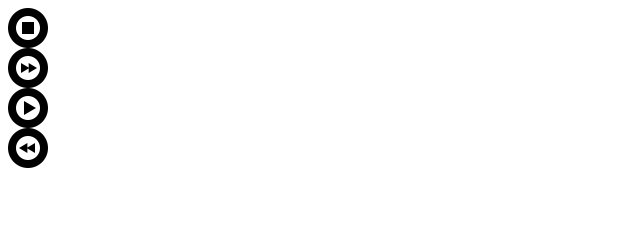
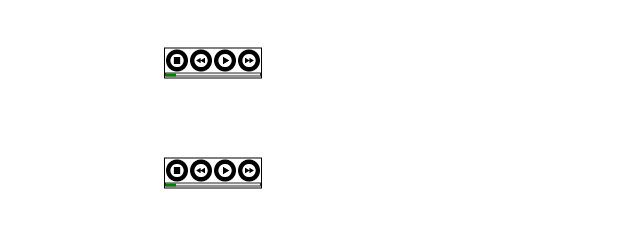
Before and after one commit to Measim/pLaya, a plain HTML site: page index.html in a window 1280 px wide. Shown: the whole page, without its empty margins (0-640 px from the left). Drawn offline with Linux system fonts and the light colour scheme.

Commit message:
proggress bar

```diff
--- a/app.css
+++ b/app.css
@@ -1,19 +1,84 @@
 .btn-stop {
     background-image: url("./PNG/stop.png");
+    padding: 1px;
+    background-size: cover;
+    background-repeat: no-repeat;
+    background-position: center center;
 }
 .btn-next {
     background-image: url("./PNG/next-media.png");
+    padding: 1px;
+    background-size: cover;
+    background-repeat: no-repeat;
+    background-position: center center;
 }
 .btn-prev {
     background-image: url("./PNG/previous-media.png");
+    padding: 1px;
+    background-size: cover;
+    background-repeat: no-repeat;
+    background-position: center center;
 }
 .btn-play {
     background-image: url("./PNG/play.png");
+    padding: 1px;
+    background-size: cover;
+    background-repeat: no-repeat;
+    background-position: center center;
 }
 .btn-audio-controls {
-    width: 40px;
-    height: 40px;
+    width: 20px;
+    height: 20px;
+    margin: 1px;
+    float: left;
 }
 .btnPressed {
     opacity: 0.7;
 }
+.playa-container {
+    width: 400px;
+    height: 100px;
+    padding: 5px;
+    position: relative;
+}
+.playa-container1 {
+    width: 400px;
+    height: 100px;
+    padding: 5px;
+    position: relative;
+}
+.playa-controlls-cont {
+    width: 98px;
+    height: 31px;
+    position:absolute;
+    top: 50%;
+    left: 50%;
+    box-sizing: border-box;
+    -webkit-transform: translate(-50%, -50%);
+    -ms-transform: translate(-50%, -50%);
+    transform: translate(-50%, -50%);
+    border: 1px solid black;
+}
+.clickable {
+    border: 1px solid #333;
+    background: #eee;
+    width: 96px;
+    height: 4px;
+    bottom: 1px;
+    box-sizing: border-box;
+/*    margin: 15px;*/
+    position: absolute;
+}
+.display {
+    height: 3px;
+    position: absolute;
+    width: 100%;
+}
+.progress {
+    position:absolute;
+    left:0;
+    top:0;
+    background:green;
+    height:3px;
+    width:10px;
+}
--- a/app.js
+++ b/app.js
@@ -157,7 +157,7 @@
             return elem.getAttribute('class');
         };
 
-        self.getContainer = function(className) {
+        self.getContainer = function(container, className) {
             var pContainerClassName = className,
                 elem;
 
@@ -172,7 +172,12 @@
                 throw new TypeError(pContainerClassName + errorMsg.typeErrorString);
             }
 
-            elem = document.getElementsByClassName(pContainerClassName)[0];//only first matching
+            if ( container ) {
+                elem = container.querySelectorAll('.' + pContainerClassName)[0];//only first matching
+            }
+            else {
+                elem = document.getElementsByClassName(pContainerClassName)[0];//only first matching
+            }
 
             if ( !elem ) {
                 throw '"' + pContainerClassName + '"' + errorMsg.classNotFoundet;
@@ -180,20 +185,20 @@
             return elem;
         };
 
-        self.setEventListeners = function(elem) {
-            var elems,
-                controllsClassName = 'btn-audio-controls'; // fix hardcode
+        // self.setEventListeners = function(elem) {
+        //     var elems,
+        //         controllsClassName = 'btn-audio-controls'; // fix hardcode
 
-            elems = self.pCont.querySelectorAll('.' + controllsClassName);
-            elems[0].addEventListener('click', self.toggleState, true);
-            elems[1].addEventListener('click', self.toggleState, true);
-        };
+        //     elems = self.pCont.querySelectorAll('.' + controllsClassName);
+        //     elems[0].addEventListener('click', self.toggleState, true);
+        //     elems[1].addEventListener('click', self.toggleState, true);
+        // };
 
         self.initControlls = function() {
-            var btnStop = self.getContainer('btn-stop'),
-                btnPlay = self.getContainer('btn-play'),
-                btnNext = self.getContainer('btn-next'),
-                btnPrev = self.getContainer('btn-prev');
+            var btnStop = self.getContainer(self.pCont, 'btn-stop'),
+                btnPlay = self.getContainer(self.pCont, 'btn-play'),
+                btnNext = self.getContainer(self.pCont, 'btn-next'),
+                btnPrev = self.getContainer(self.pCont, 'btn-prev');
 
             btnStop.addEventListener('mouseup', self.btnOff , true);
             btnStop.addEventListener('mousedown', self.btnOn , true);
@@ -206,8 +211,20 @@
 
             btnPrev.addEventListener('mouseup', self.btnOff , true);
             btnPrev.addEventListener('mousedown', self.btnOn , true);
+            self.initVolumeBar();
 // stop, prev, next, play, playlist, volume controll
 // stop , remove pressed state from all controlls ( mouse down pressed, mouse up not pressed)
+        };
+
+        self.initVolumeBar = function() {
+            var pBar = self.getContainer(self.pCont, 'clickable');
+
+            pBar.addEventListener('click', function(event) {
+                var x = event.currentTarget.clientWidth - (event.currentTarget.clientWidth - event.offsetX),
+                    elem = self.getContainer(self.pCont, 'progress');
+
+                elem.style.width = x + "px";
+            }, true);
         };
 
         self.init = function() {
@@ -215,7 +232,7 @@
 
             // self.setEventListeners();
             self.initControlls();
-            console.log(opt.msg ? opt.msg : 'init completed');
+            console.log(opt.pContainerClassName ? '"' + opt.pContainerClassName + '"' + ': init completed': 'init completed');
         };
 
         self.init();
--- a/index.html
+++ b/index.html
@@ -6,14 +6,38 @@
     </head>
 
     <body>
-        <div class="player-location">
-            <div class="btn-audio-controls btn-stop"></div>
-            <div class="btn-audio-controls btn-next"></div>
-            <div class="btn-audio-controls btn-play"></div>
-            <div class="btn-audio-controls btn-prev"></div>
+        <div class="playa-container">
+            <div class="playa-controlls-cont">
+                <div class="btn-audio-controls btn-stop"></div>
+                <div class="btn-audio-controls btn-prev"></div>
+                <div class="btn-audio-controls btn-play"></div>
+                <div class="btn-audio-controls btn-next"></div>
+                <div class='clickable'>
+                    <div class='display'>
+                        <div class="progress"></div>
+                    </div>
+                </div>
+            </div>
+        </div>
+        <div class="playa-container1">
+            <div class="playa-controlls-cont">
+                <div class="btn-audio-controls btn-stop"></div>
+                <div class="btn-audio-controls btn-prev"></div>
+                <div class="btn-audio-controls btn-play"></div>
+                <div class="btn-audio-controls btn-next"></div>
+                <div class='clickable'>
+                    <div class='display'>
+                        <div class="progress"></div>
+                    </div>
+                </div>
+            </div>
         </div>
 
         <script src="app.js"></script>
+        <script>
+            var x = new Playa({pContainerClassName :'playa-container'});
+            var y = new Playa({pContainerClassName :'playa-container1'});
+        </script>
     </body>
 
 </html>
```
